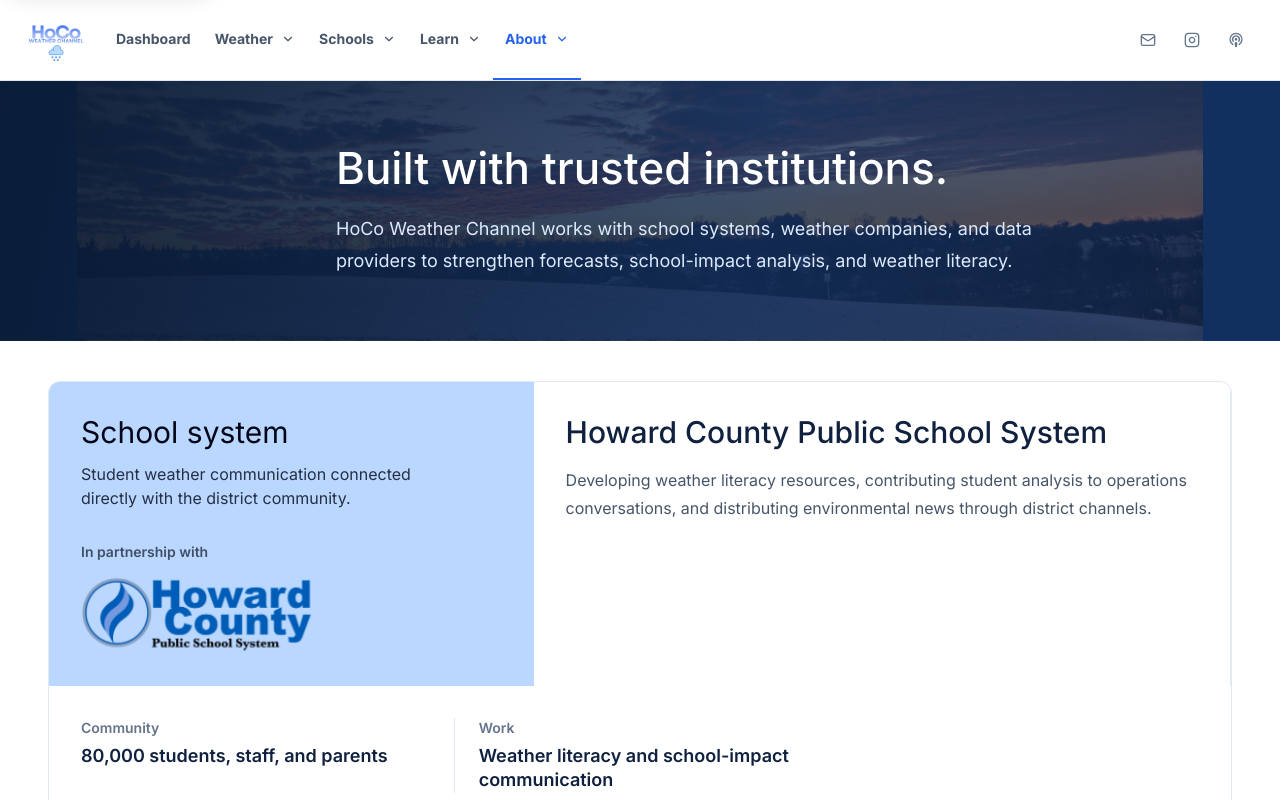
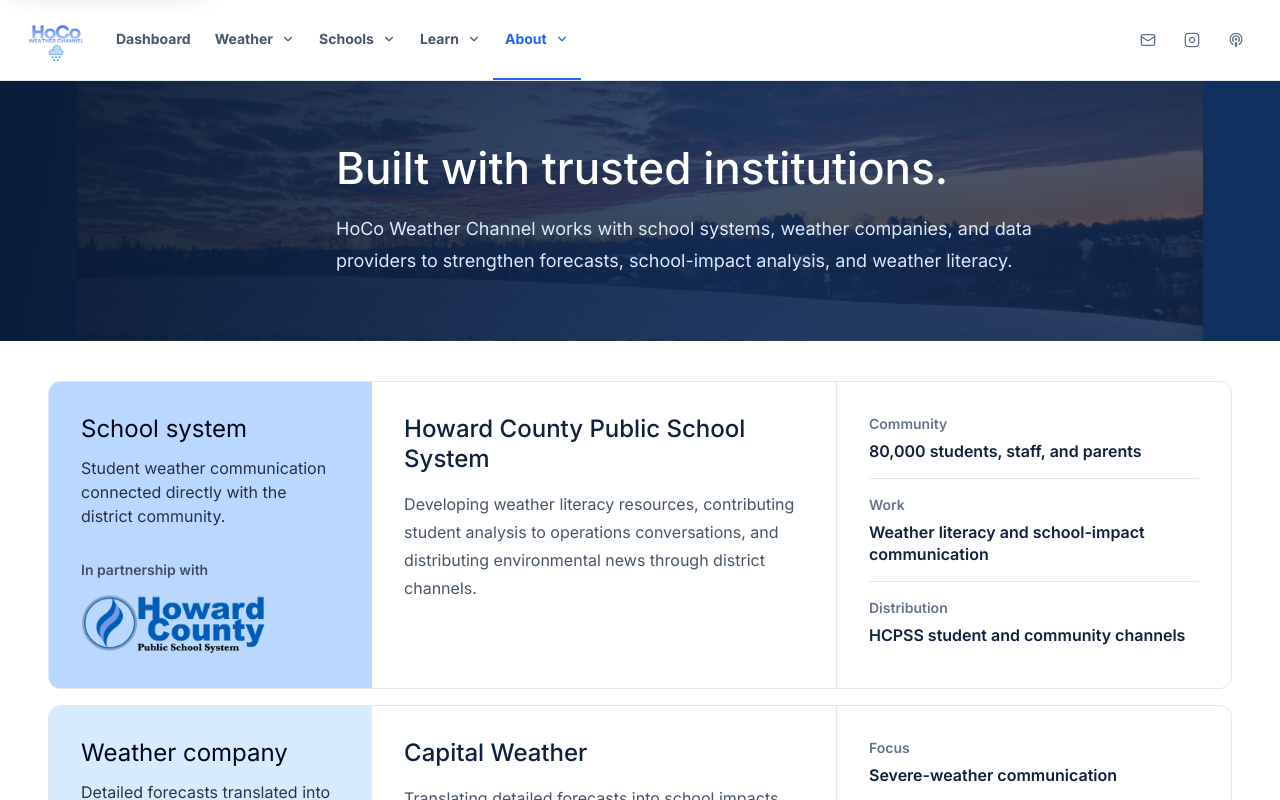
Before and after one commit to davidliu-2008/HoCoWX, a Next.js app: page /partnerships in a window 1280 px wide. Shown: the top 800 px of the page. Built offline with nearby package versions, Linux system fonts and the light colour scheme.

Commit message:
Match partnership rows to Mercor layout

```diff
--- a/components/PartnershipSelector.tsx
+++ b/components/PartnershipSelector.tsx
@@ -25,12 +25,13 @@ const partnerships: Partnership[] = [
     logo: "/partners/hcpss-logo-cropped.png",
     logoAlt: "Howard County Public School System",
     panelClass: "bg-[#b9d7ff] text-slate-950",
-    logoFrameClass: "h-20 w-64 max-w-full",
+    logoFrameClass: "h-16 w-52 max-w-full",
     logoClass: "h-full w-full object-contain object-left mix-blend-multiply",
     description: "Developing weather literacy resources, contributing student analysis to operations conversations, and distributing environmental news through district channels.",
     details: [
       { label: "Community", value: "80,000 students, staff, and parents" },
-      { label: "Work", value: "Weather literacy and school-impact communication" }
+      { label: "Work", value: "Weather literacy and school-impact communication" },
+      { label: "Distribution", value: "HCPSS student and community channels" }
     ]
   },
   {
@@ -41,7 +42,7 @@ const partnerships: Partnership[] = [
     logo: "/partners/capital-weather-logo.png",
     logoAlt: "Capital Weather",
     panelClass: "bg-[#d7ebff] text-slate-950",
-    logoFrameClass: "h-24 w-36",
+    logoFrameClass: "h-20 w-32",
     logoClass: "h-full w-full object-contain mix-blend-multiply",
     description: "Translating detailed forecasts into school impacts and expanding severe-weather communication across both audiences.",
     details: [
@@ -58,7 +59,7 @@ const partnerships: Partnership[] = [
     logo: "/attribution/visual-crossing-weather.png",
     logoAlt: "Powered by Visual Crossing Weather",
     panelClass: "bg-[#edf6ff] text-slate-950",
-    logoFrameClass: "h-16 w-64 max-w-full",
+    logoFrameClass: "h-14 w-52 max-w-full",
     logoClass: "h-full w-full object-contain",
     description: "Providing historical, current, and forecast data for research, model development, validation, and weather-risk analysis.",
     details: [
@@ -90,10 +91,10 @@ export function PartnershipSelector({ homepage = false }: { homepage?: boolean }
 
 function PartnershipRow({ partner }: { partner: Partnership }) {
   return (
-    <article id={partner.id} className="mx-auto grid w-full max-w-[calc(100vw-2.5rem)] overflow-hidden rounded-xl border border-slate-200 bg-white sm:max-w-[calc(100vw-4rem)] lg:max-w-[min(1500px,calc(100vw-6rem))] xl:grid-cols-[minmax(0,0.82fr)_minmax(0,1.18fr)] 2xl:min-h-[300px] 2xl:grid-cols-[minmax(0,0.82fr)_minmax(0,1.18fr)_minmax(0,1fr)]">
+    <article id={partner.id} className="mx-auto grid w-full max-w-[calc(100vw-2.5rem)] overflow-hidden rounded-xl border border-slate-200 bg-white sm:max-w-[calc(100vw-4rem)] lg:min-h-[300px] lg:max-w-[min(1500px,calc(100vw-6rem))] lg:grid-cols-[minmax(0,0.82fr)_minmax(0,1.18fr)_minmax(0,1fr)]">
       <div className={`min-w-0 flex flex-col justify-between p-6 sm:p-8 ${partner.panelClass}`}>
         <div>
-          <h2 className="text-2xl font-normal leading-tight sm:text-3xl">{partner.category}</h2>
+          <h2 className="text-2xl font-normal leading-tight">{partner.category}</h2>
           <p className="mt-3 max-w-sm text-sm leading-6 opacity-80 sm:text-base">{partner.summary}</p>
         </div>
         <div className="mt-8">
@@ -104,9 +105,9 @@ function PartnershipRow({ partner }: { partner: Partnership }) {
         </div>
       </div>
 
-      <div className="min-w-0 flex flex-col justify-between border-slate-200 p-6 sm:p-8 xl:border-r">
+      <div className="min-w-0 flex flex-col justify-between border-slate-200 p-6 sm:p-8 lg:border-r">
         <div>
-          <h3 className="text-2xl font-medium leading-tight text-ink sm:text-3xl">{partner.name}</h3>
+          <h3 className="text-2xl font-medium leading-tight text-ink">{partner.name}</h3>
           <p className="mt-4 max-w-2xl text-base leading-7 text-slate-600">{partner.description}</p>
         </div>
         {partner.href ? (
@@ -116,11 +117,11 @@ function PartnershipRow({ partner }: { partner: Partnership }) {
         ) : null}
       </div>
 
-      <dl className="min-w-0 divide-y divide-slate-200 p-6 sm:p-8 xl:col-span-2 xl:grid xl:grid-cols-3 xl:divide-x xl:divide-y-0 2xl:col-span-1 2xl:block 2xl:divide-x-0 2xl:divide-y">
+      <dl className="min-w-0 divide-y divide-slate-200 p-6 sm:p-8">
         {partner.details.map((detail) => (
-          <div key={detail.label} className="py-4 first:pt-0 last:pb-0 xl:px-6 xl:py-0 xl:first:pl-0 xl:last:pr-0 2xl:px-0 2xl:py-4 2xl:first:pt-0 2xl:last:pb-0">
+          <div key={detail.label} className="py-4 first:pt-0 last:pb-0">
             <dt className="text-sm font-semibold text-slate-500">{detail.label}</dt>
-            <dd className="mt-1.5 break-words text-lg font-semibold leading-snug text-ink">{detail.value}</dd>
+            <dd className="mt-1.5 break-words text-base font-semibold leading-snug text-ink">{detail.value}</dd>
           </div>
         ))}
       </dl>
```
